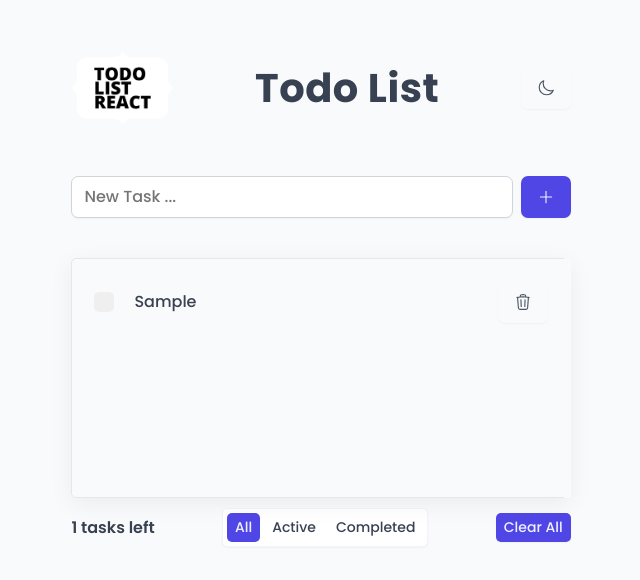
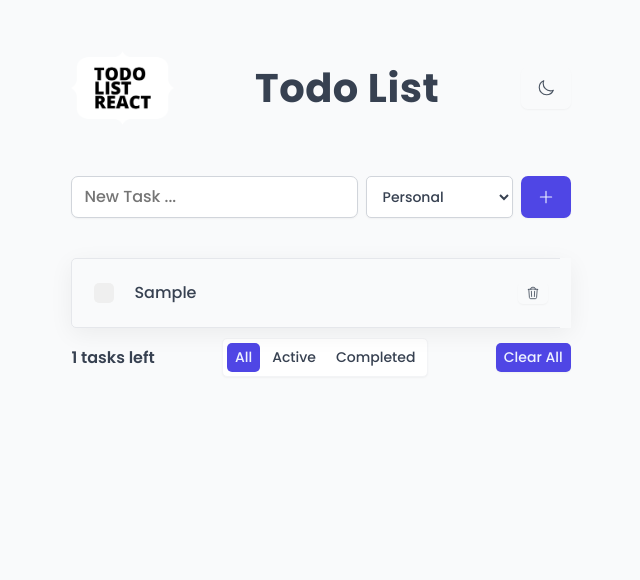
Before and after one commit to stevenHuang0604/todo-list-react, a React (Vite) app: page / in a window 1280 px wide. Both pictures are taken after typing "Sample" into the empty fields and a click on the button 864 px from the left and 197 px from the top of the page. Shown: the top 580 px of the page, without its empty margins (319-959 px from the left). Built offline with nearby package versions, Linux system fonts and the light colour scheme.

Commit message:
feat: add Select component

```diff
--- a/src/styles/Input.module.css
+++ b/src/styles/Input.module.css
@@ -17,3 +17,13 @@
   padding: 0.8rem 1.2rem;
   box-shadow: var(--shadow-sm);
 }
+
+.select {
+  font-size: 1.4rem;
+  padding: 0.8rem 1.2rem;
+  border: 1px solid var(--color-grey-300);
+  border-radius: var(--border-radius-sm);
+  background-color: var(--color-grey-0);
+  font-weight: 500;
+  box-shadow: var(--shadow-sm);
+}
--- a/src/styles/List.module.css
+++ b/src/styles/List.module.css
@@ -5,7 +5,7 @@
 }
 
 .list {
-  height: 30vh;
+  max-height: 40vh;
 
   padding: 1.6rem;
   margin-top: 4rem;
@@ -23,7 +23,7 @@
 }
 
 .list::-webkit-scrollbar {
-  width: 6px;
+  width: 10px;
 }
 
 .list::-webkit-scrollbar-track {
@@ -43,14 +43,16 @@
   height: 100%;
   top: 0;
   right: 0;
-  width: 7px;
+  width: 11px;
   opacity: 1;
-  transition: all 0.5s;
+  visibility: visible;
+  transition: all 0.3s;
 }
 
 .list-wrap:hover .cover-bar {
   opacity: 0;
-  transition: all 0.5s;
+  visibility: hidden;
+  transition: all 0.3s;
 }
 
 .list__empty {
--- a/src/styles/ListItem.module.css
+++ b/src/styles/ListItem.module.css
@@ -19,6 +19,10 @@
   width: 2rem;
   border: none;
   border-radius: var(--border-radius-sm);
+
+  &:focus {
+    outline: none;
+  }
 }
 
 .list__item-checkbox--completed {
--- /dev/null
+++ b/src/styles/Select.module.css
@@ -0,0 +1,9 @@
+.select {
+  font-size: 1.4rem;
+  padding: 0.8rem 1.2rem;
+  border: 1px solid var(--color-grey-300);
+  border-radius: var(--border-radius-sm);
+  background-color: var(--color-grey-0);
+  font-weight: 500;
+  box-shadow: var(--shadow-sm);
+}
--- a/src/ui/Filter.jsx
+++ b/src/ui/Filter.jsx
@@ -3,7 +3,7 @@ import styles from '../styles/Filter.module.css';
 import { useFilter } from '../context/FilterContext';
 
 function Filter({ options }) {
-  const { currentFilter, setCurrentFilter } = useFilter();
+  const { currentFilter, setCurrentFilter } = useFilter('');
 
   // only in first render
   useEffect(() => {
--- a/src/ui/Input.jsx
+++ b/src/ui/Input.jsx
@@ -1,9 +1,11 @@
 import { useRef, useState } from 'react';
 
 import Button from './Button';
+
 import styles from '../styles/Input.module.css';
 import { useTasks } from '../context/TasksContext';
 import { HiOutlinePlus } from 'react-icons/hi2';
+import Select from './Select';
 
 function Input() {
   const [input, setInput] = useState('');
@@ -40,6 +42,21 @@ function Input() {
         onChange={handleInput}
         ref={ref}
       />
+
+      <Select
+        options={[
+          { value: 'personal', label: 'Personal' },
+          { value: 'work', label: 'Work' },
+          { value: 'study', label: 'Study' },
+          { value: 'health', label: 'Health' },
+          { value: 'family', label: 'Family' },
+          { value: 'entertainment', label: 'Entertainment' },
+          { value: 'finance', label: 'Finance' },
+          { value: 'social', label: 'Social' },
+          { value: 'projects', label: 'Projects' },
+          { value: 'shopping', label: 'Shopping' },
+        ]}
+      />
       <Button size='medium' type='primary'>
         <HiOutlinePlus />
       </Button>
--- a/src/ui/List.jsx
+++ b/src/ui/List.jsx
@@ -14,26 +14,29 @@ function List() {
 
   const taskLength = tasks?.length;
 
+  // Display empty hint if there is no tasks.
+  if (!taskLength)
+    return (
+      <div className={styles['list-wrap']}>
+        <ul className={styles.list}>
+          <span className={styles['list__empty']}>No item now. Please add some list items!</span>
+        </ul>
+      </div>
+    );
+
+  // Filter tasks by current status.
   let filteredTasks = tasks;
   if (currentFilter === 'active') filteredTasks = tasks.filter((task) => task.isCompleted === false);
   if (currentFilter === 'completed') filteredTasks = tasks.filter((task) => task.isCompleted === true);
 
-  if (!taskLength)
-    return (
-      <div className={styles['list-wrap']}>
-        <div className={styles.list}>
-          <span className={styles['list__empty']}>No item now. Please add some list items!</span>
-        </div>
-      </div>
-    );
-
+  // Display filtered tasks through mapping ListItem.
   return (
     <div className={styles['list-wrap']}>
-      <div className={styles.list}>
+      <ul className={styles.list}>
         {filteredTasks.map((task) => (
           <ListItem task={task} key={task.id} />
         ))}
-      </div>
+      </ul>
       <div className={styles['cover-bar']}></div>
     </div>
   );
--- a/src/ui/ListItem.jsx
+++ b/src/ui/ListItem.jsx
@@ -6,6 +6,7 @@ import { useTasks } from '../context/TasksContext';
 function ListItem({ task }) {
   const { setTasks } = useTasks();
 
+  // Toggle the task completed or not
   function handleComplete() {
     setTasks((tasks) => {
       const newTasks = tasks.map((t) => {
@@ -20,12 +21,13 @@ function ListItem({ task }) {
     });
   }
 
+  // Delete the task
   function handleDelete() {
     setTasks((tasks) => tasks.filter((t) => t.id !== task.id));
   }
 
   return (
-    <div className={styles['list__item']}>
+    <li className={styles['list__item']}>
       <button
         className={`${styles['list__item-checkbox']} ${
           task.isCompleted ? styles['list__item-checkbox--completed'] : ''
@@ -38,10 +40,10 @@ function ListItem({ task }) {
       <span className={`${styles['list__item-text']} ${task.isCompleted ? styles['list__item-text--completed'] : ''}`}>
         {task.text}
       </span>
-      <Button size='medium' type='secondary' onClick={handleDelete}>
+      <Button size='small' type='secondary' onClick={handleDelete}>
         <HiOutlineTrash />
       </Button>
-    </div>
+    </li>
   );
 }
 
--- /dev/null
+++ b/src/ui/Select.jsx
@@ -0,0 +1,15 @@
+import styles from '../styles/Select.module.css';
+
+function Select({ options }) {
+  return (
+    <select className={styles.select}>
+      {options.map((option) => (
+        <option value={option.value} key={option.value}>
+          {option.label}
+        </option>
+      ))}
+    </select>
+  );
+}
+
+export default Select;
```
